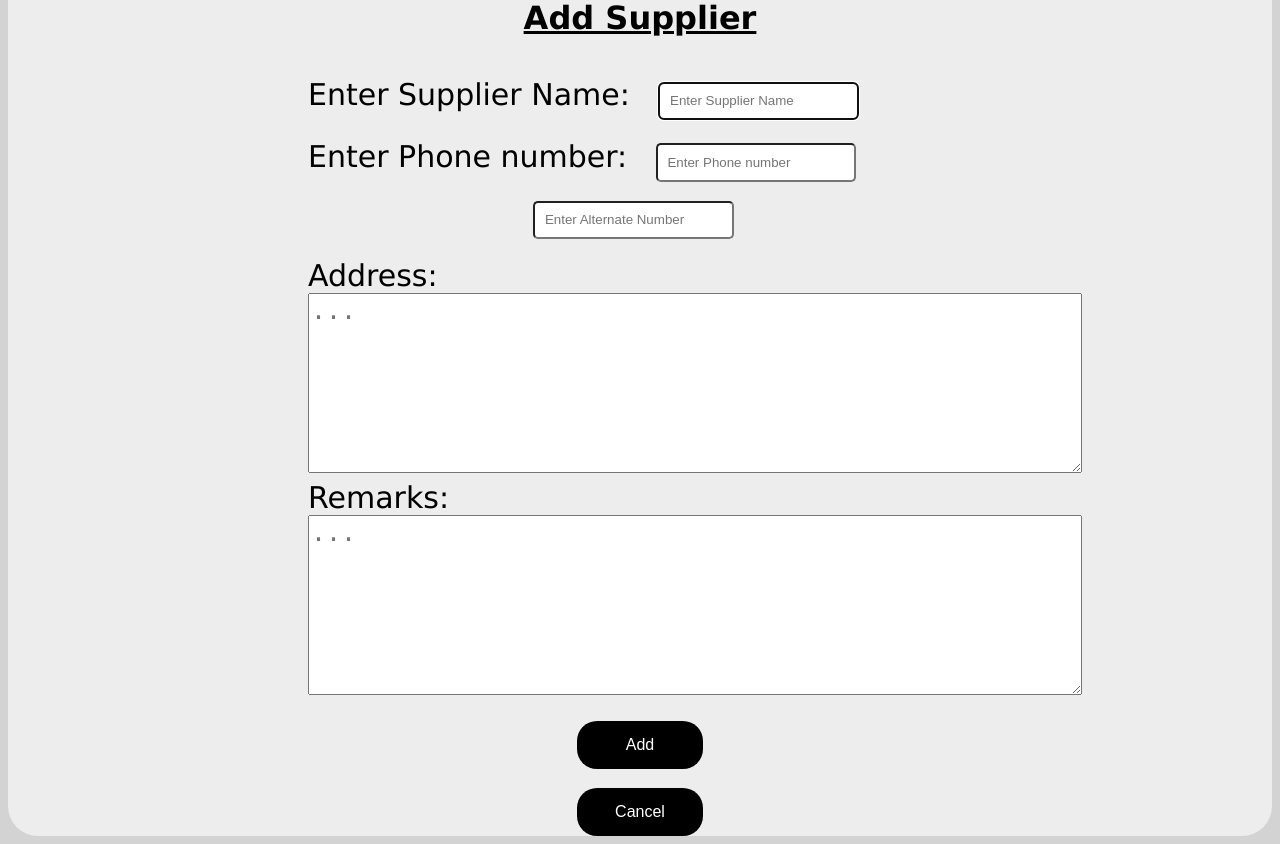
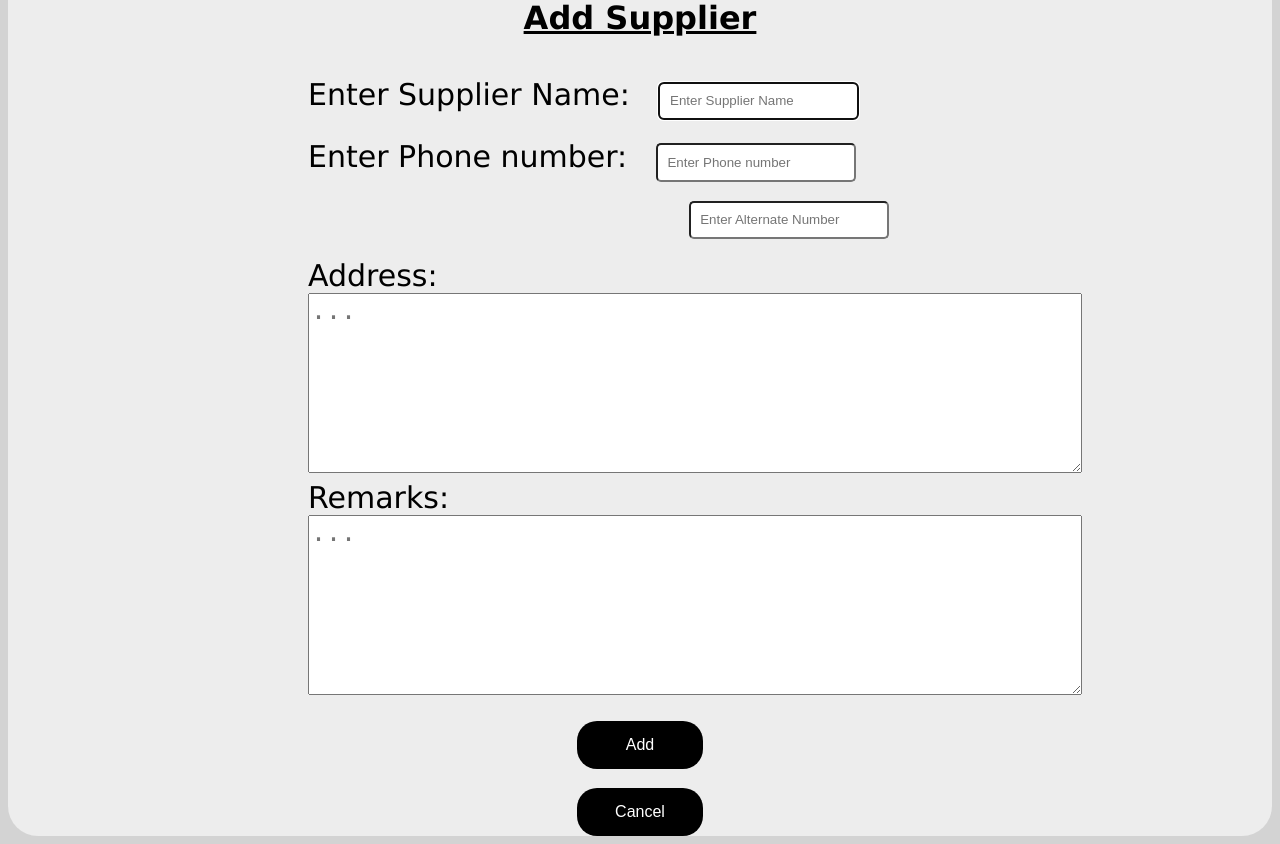
Before and after one commit to faashes/stock-management, a Django app: page /add_supplier in a window 1280 px wide. Shown: the part 156-1000 px from the top of the page. Run offline with Django 3.2, Linux system fonts and the light colour scheme.

Commit message:
Initial commit

```diff
--- a/storedb/templates/add_supplier.html
+++ b/storedb/templates/add_supplier.html
@@ -73,7 +73,7 @@ height: 100px;
         border-radius: 5px;
         }
         .tab{
-        padding-left: 20.2%;
+        padding-left: 350px;
         }
     </style>
     <body>
--- a/storedb/templates/edit_customer.html
+++ b/storedb/templates/edit_customer.html
@@ -72,7 +72,7 @@ height: 100px;
         border-radius: 5px;
         }
         .tab{
-        padding-left: 20.2%;
+        padding-left: 350px;
         }
     </style>
     <body>
--- a/storedb/templates/edit_supplier.html
+++ b/storedb/templates/edit_supplier.html
@@ -72,7 +72,7 @@ height: 100px;
         border-radius: 5px;
         }
         .tab{
-        padding-left: 20.2%;
+        padding-left: 350px;
         }
     </style>
     <body>
```
